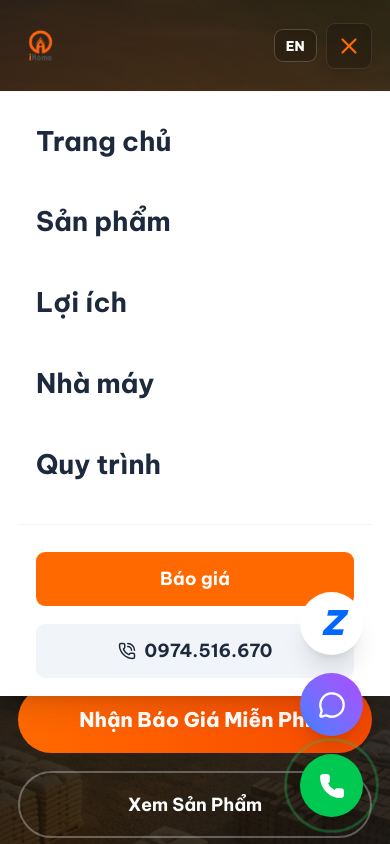
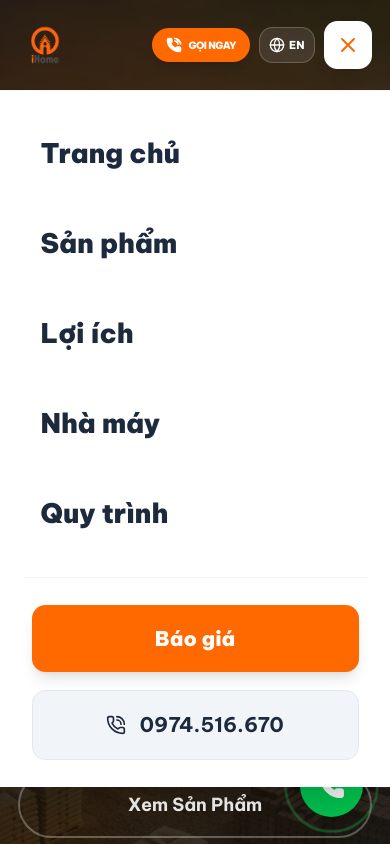
Before and after one commit to HoachND/-ihome-biomass-landing, a Next.js app: page / in a window 390 px wide. Both pictures are taken after a click on the button 349 px from the left and 45 px from the top of the page. Shown: the top 844 px of the page. Built offline with nearby package versions, Linux system fonts and the light colour scheme.

Commit message:
style: standardize navbar with VimGroup pattern (Call button, Globe icon)

```diff
--- a/src/components/Navbar.tsx
+++ b/src/components/Navbar.tsx
@@ -30,80 +30,94 @@ export default function Navbar() {
   ];
 
   return (
-    <nav className={`fixed w-full z-50 transition-all duration-300 ${scrolled ? "bg-white/90 backdrop-blur-md shadow-lg py-3" : "bg-transparent py-5"}`}>
+    <nav className={`fixed w-full z-[100] transition-all duration-300 ${scrolled ? "bg-white/95 backdrop-blur-md shadow-lg py-2" : "bg-black/10 backdrop-blur-[2px] py-4 border-b border-white/5"}`}>
       <div className="max-w-7xl mx-auto px-4 sm:px-6 lg:px-8">
         <div className="flex justify-between items-center">
-          <div className="flex-shrink-0 flex items-center md:mr-8">
+          {/* Logo Section */}
+          <div className="flex-shrink-0">
             <a href="#" className="flex items-center gap-2">
-              <img src="/images/logo-ihome.png" alt="IHOME Logo" className="h-10 md:h-16 w-auto object-contain" />
-              <span className={`font-black text-2xl tracking-tight hidden sm:block whitespace-nowrap ${scrolled ? "text-slate-900" : "text-white"}`}>
+              <img src="/images/logo-ihome.png" alt="IHOME Logo" className={`transition-all duration-300 ${scrolled ? "h-10 md:h-12" : "h-12 md:h-16"}`} />
+              <span className={`font-black text-xl md:text-2xl tracking-tighter hidden sm:block ${scrolled ? "text-slate-900" : "text-white"}`}>
                 IHOME <span className="text-orange-500">VIỆT NAM</span>
               </span>
             </a>
           </div>
 
           {/* Desktop Menu */}
-          <div className="hidden lg:flex items-center space-x-6 flex-grow justify-end">
+          <div className="hidden lg:flex items-center space-x-8">
             <div className="flex space-x-6">
               {navLinks.map((link) => (
-                <a key={link.name} href={link.href} className={`font-bold text-lg whitespace-nowrap hover:text-orange-500 transition-colors ${scrolled ? "text-slate-700" : "text-white/90"}`}>
+                <a key={link.name} href={link.href} className={`font-bold text-base hover:text-orange-500 transition-colors ${scrolled ? "text-slate-700" : "text-white/90"}`}>
                   {link.name}
                 </a>
               ))}
             </div>
 
-            <div className="flex items-center gap-4 border-l border-gray-300/30 pl-4">
-              <button onClick={toggleLanguage} className={`flex items-center gap-1 text-sm font-semibold hover:text-orange-500 transition-colors ${scrolled ? "text-slate-700" : "text-white"}`}>
-                <Globe size={16} />
+            <div className="flex items-center gap-4 border-l border-gray-300/30 pl-6">
+              <button onClick={toggleLanguage} className={`flex items-center gap-1.5 text-sm font-bold hover:text-orange-500 transition-colors ${scrolled ? "text-slate-700" : "text-white"}`}>
+                <Globe size={18} />
                 {language === "vi" ? "EN" : "VI"}
               </button>
 
-              <a href="#get-quote" className={`px-5 py-2.5 rounded-full font-bold text-sm transition-all hover:scale-105 flex items-center gap-2 ${scrolled ? "bg-orange-500 text-white hover:bg-orange-600 shadow-md" : "bg-white text-orange-600 hover:bg-gray-100"}`}>
+              <a href="#get-quote" className={`px-6 py-2.5 rounded-full font-black text-sm transition-all hover:scale-105 flex items-center gap-2 ${scrolled ? "bg-orange-500 text-white shadow-lg" : "bg-white text-orange-600 shadow-xl"}`}>
                 {t("nav_quote")}
               </a>
             </div>
           </div>
 
-          {/* Mobile menu button */}
-          <div className="flex lg:hidden items-center gap-2">
+          {/* Mobile Right Controls - Standardized to Match VimSolar/VIMGROUP */}
+          <div className="flex lg:hidden items-center gap-2 sm:gap-3">
+            {/* Call Now Button - Mobile Only */}
+            <a
+              href="tel:0974516670"
+              className="flex items-center gap-1.5 bg-orange-500 text-white px-3 py-2 rounded-full shadow-lg animate-pulse-subtle"
+            >
+              <PhoneCall size={16} fill="currentColor" />
+              <span className="text-[10px] font-black uppercase tracking-tighter">Gọi ngay</span>
+            </a>
+
+            {/* Language Switcher */}
             <button
               onClick={toggleLanguage}
-              className={`text-xs font-extrabold px-2.5 py-1.5 rounded-lg border transition-all ${
+              className={`p-2 rounded-xl border flex items-center gap-1 transition-all ${
                 scrolled
-                  ? "text-slate-800 border-slate-300 bg-slate-50"
-                  : "text-white border-white/20 bg-black/20 backdrop-blur-sm"
+                  ? "text-slate-800 border-slate-200 bg-slate-50"
+                  : "text-white border-white/20 bg-white/10 backdrop-blur-md"
               }`}
             >
-              {language === "vi" ? "EN" : "VI"}
+              <Globe size={16} />
+              <span className="text-[11px] font-extrabold">{language === "vi" ? "EN" : "VI"}</span>
             </button>
+
+            {/* Hamburger Menu */}
             <button
               onClick={() => setIsOpen(!isOpen)}
-              className={`p-2 rounded-lg transition-all ${
+              className={`p-2.5 rounded-xl transition-all shadow-xl border ${
                 scrolled
-                  ? "text-orange-600 bg-orange-50"
-                  : "text-orange-500 bg-black/20 backdrop-blur-sm shadow-lg border border-white/10"
+                  ? "text-orange-600 bg-orange-50 border-orange-100"
+                  : "text-orange-500 bg-white border-white/20"
               }`}
             >
-              {isOpen ? <X size={26} /> : <Menu size={26} />}
+              {isOpen ? <X size={24} /> : <Menu size={24} />}
             </button>
           </div>
         </div>
       </div>
 
-      {/* Mobile Menu */}
+      {/* Mobile Menu Drawer */}
       {isOpen && (
-        <div className="lg:hidden absolute top-full left-0 w-full bg-white shadow-xl border-t border-gray-100 py-4 px-4 flex flex-col gap-4 animate-in slide-in-from-top-2">
+        <div className="lg:hidden absolute top-full left-0 w-full bg-white shadow-2xl border-t border-gray-100 py-6 px-5 flex flex-col gap-4 animate-in slide-in-from-top-5">
           {navLinks.map((link) => (
-            <a key={link.name} href={link.href} onClick={() => setIsOpen(false)} className="block px-4 py-3 text-2xl font-bold text-slate-800 hover:bg-orange-50 hover:text-orange-600 rounded-lg">
+            <a key={link.name} href={link.href} onClick={() => setIsOpen(false)} className="block px-4 py-4 text-2xl font-black text-slate-800 hover:bg-orange-50 hover:text-orange-500 rounded-xl transition-all">
               {link.name}
             </a>
           ))}
           <div className="h-px bg-gray-100 my-2"></div>
-          <a href="#get-quote" onClick={() => setIsOpen(false)} className="mx-4 px-4 py-3 bg-orange-500 text-white text-center font-bold rounded-lg hover:bg-orange-600 flex justify-center items-center gap-2">
+          <a href="#get-quote" onClick={() => setIsOpen(false)} className="mx-2 px-4 py-4 bg-orange-500 text-white text-center font-black rounded-xl hover:bg-orange-600 shadow-lg flex justify-center items-center gap-3 text-lg">
             {t("nav_quote")}
           </a>
-          <a href="tel:0974516670" className="mx-4 px-4 py-3 bg-slate-100 text-slate-800 text-center font-bold rounded-lg hover:bg-slate-200 flex justify-center items-center gap-2">
-            <PhoneCall size={18} /> 0974.516.670
+          <a href="tel:0974516670" className="mx-2 px-4 py-4 bg-slate-100 text-slate-800 text-center font-bold rounded-xl hover:bg-slate-200 flex justify-center items-center gap-3 text-lg border border-slate-200">
+            <PhoneCall size={20} /> 0974.516.670
           </a>
         </div>
       )}
```
